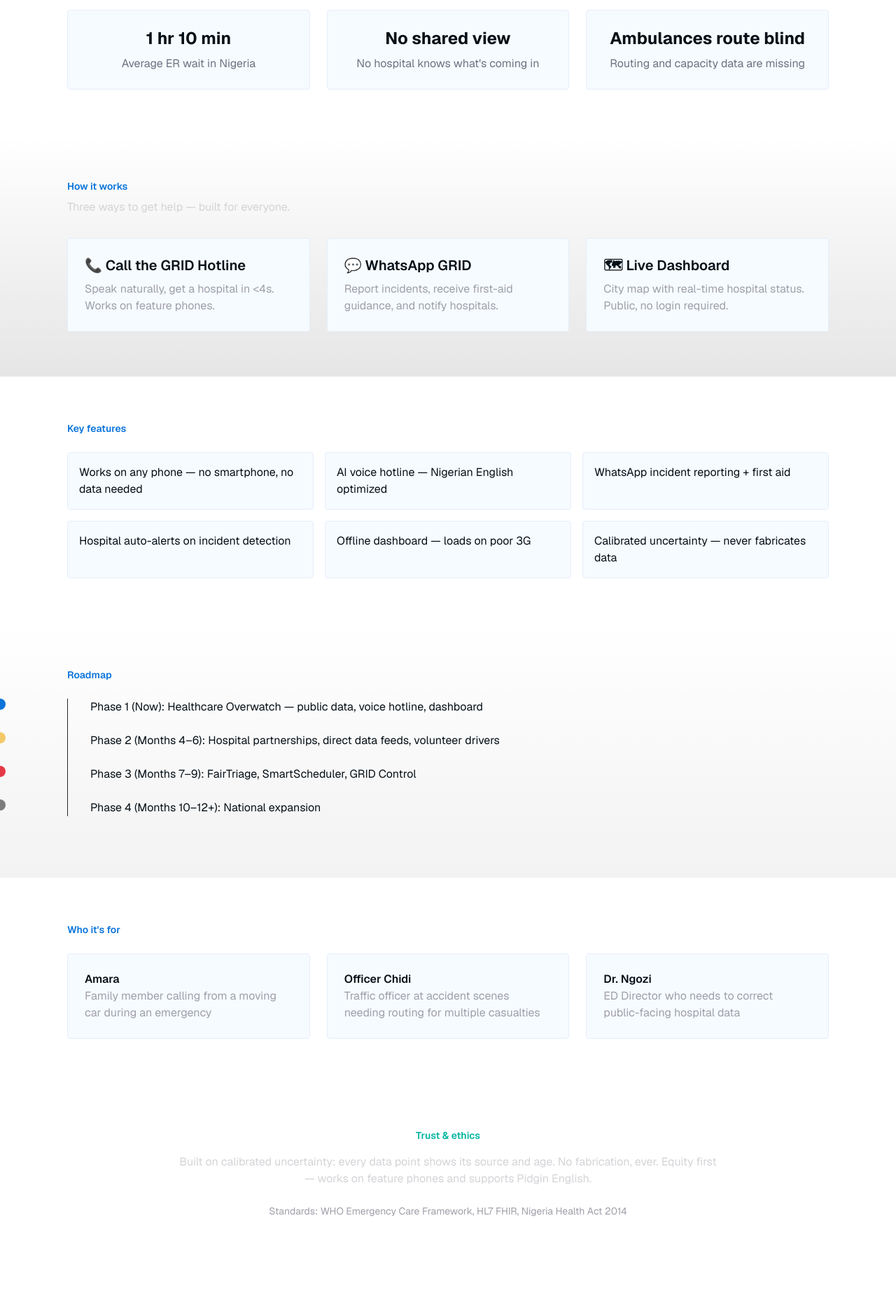
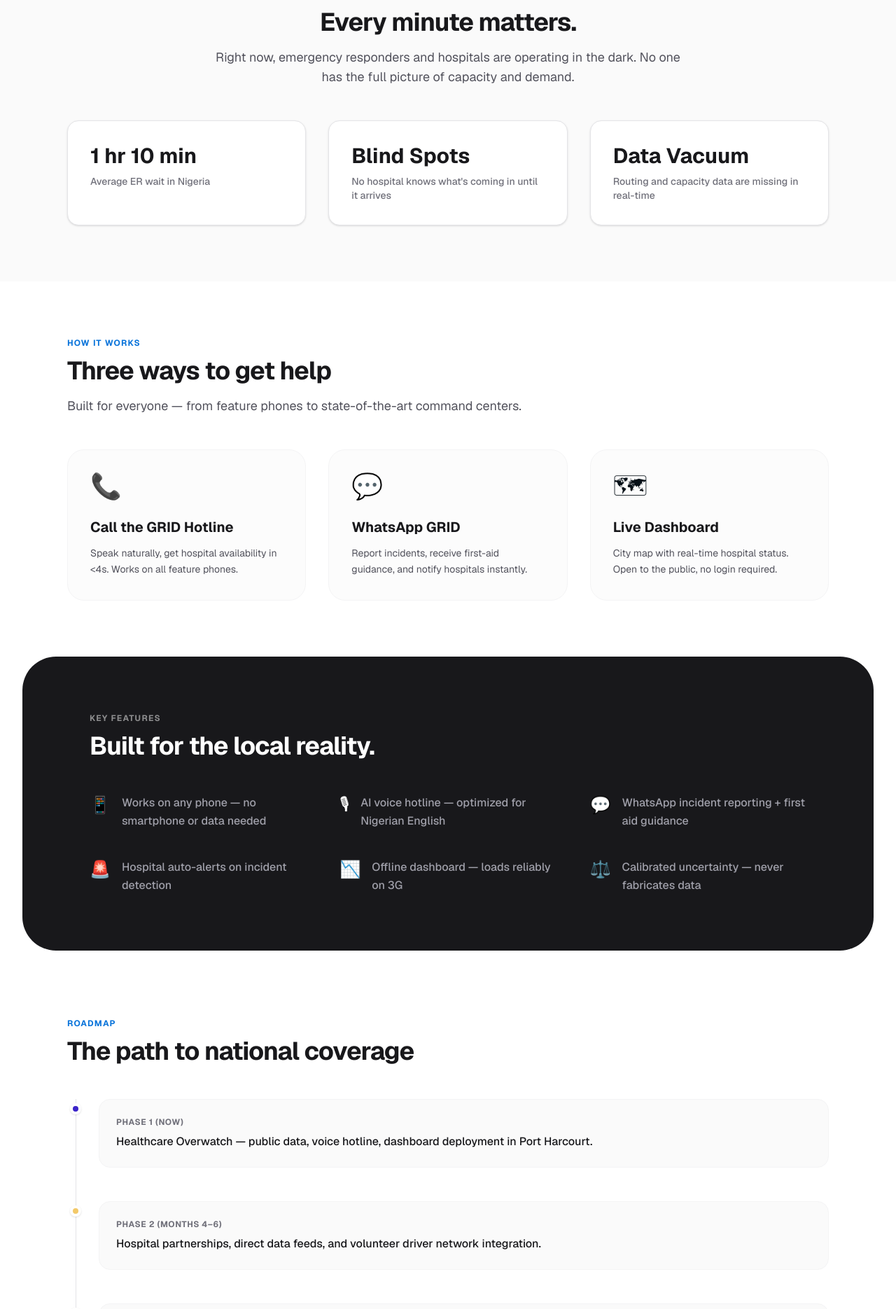
Before and after one commit to Philemon01/emerge_grid, a Next.js app in the folder my-app/: page / in a window 1280 px wide. Shown: the part 880-2750 px from the top of the page at 70% size. Built offline with nearby package versions, Linux system fonts and the light colour scheme.

Commit message:
ui upgrade

```diff
--- a/my-app/app/components/features-section.tsx
+++ b/my-app/app/components/features-section.tsx
@@ -1,15 +1,34 @@
+import SectionHeader from "./section-header";
+
 export default function FeaturesSection() {
+  const features = [
+    { icon: "📱", text: "Works on any phone — no smartphone or data needed" },
+    { icon: "🎙", text: "AI voice hotline — optimized for Nigerian English" },
+    { icon: "💬", text: "WhatsApp incident reporting + first aid guidance" },
+    { icon: "🚨", text: "Hospital auto-alerts on incident detection" },
+    { icon: "📉", text: "Offline dashboard — loads reliably on 3G" },
+    { icon: "⚖️", text: "Calibrated uncertainty — never fabricates data" },
+  ];
+
   return (
-    <section id="features" className="py-16 px-6 lg:px-24">
+    <section id="features" className="py-20 px-6 lg:px-24 bg-zinc-900 text-white rounded-[3rem] mx-4 sm:mx-8">
       <div className="max-w-6xl mx-auto">
-        <h3 className="text-sm text-brand-primary font-semibold">Key features</h3>
-        <div className="mt-6 grid grid-cols-1 sm:grid-cols-2 lg:grid-cols-3 gap-4">
-          <div className="p-4 card-bg rounded">Works on any phone — no smartphone, no data needed</div>
-          <div className="p-4 card-bg rounded">AI voice hotline — Nigerian English optimized</div>
-          <div className="p-4 card-bg rounded">WhatsApp incident reporting + first aid</div>
-          <div className="p-4 card-bg rounded">Hospital auto-alerts on incident detection</div>
-          <div className="p-4 card-bg rounded">Offline dashboard — loads on poor 3G</div>
-          <div className="p-4 card-bg rounded">Calibrated uncertainty — never fabricates data</div>
+        <div className="mb-12">
+          <h3 className="text-xs font-bold uppercase tracking-widest text-white/50 mb-3">
+            Key features
+          </h3>
+          <h2 className="text-3xl sm:text-4xl font-bold text-white tracking-tight">
+            Built for the local reality.
+          </h2>
+        </div>
+
+        <div className="grid grid-cols-1 sm:grid-cols-2 lg:grid-cols-3 gap-x-12 gap-y-10">
+          {features.map((f, i) => (
+            <div key={i} className="flex gap-4 items-start">
+              <span className="text-2xl">{f.icon}</span>
+              <p className="text-zinc-400 leading-relaxed font-medium">{f.text}</p>
+            </div>
+          ))}
         </div>
       </div>
     </section>
--- a/my-app/app/components/header.tsx
+++ b/my-app/app/components/header.tsx
@@ -1,7 +1,7 @@
 export default function Header() {
   return (
     <header className="w-full py-6 ">
-      {/* <div className="max-w-6xl mx-auto px-6 lg:px-24 flex items-center justify-between">
+      <div className="max-w-6xl mx-auto px-6 lg:px-24 flex items-center justify-between">
         <div className="flex items-center gap-3">
           <div className="px-3 py-1 rounded-full border border-solid border-slate-200 text-sm font-semibold">EMERGE.GRID</div>
         </div>
@@ -10,7 +10,7 @@
           <a href="#features" className="hover:text-foreground">Features</a>
           <a href="#partner" className="hover:text-foreground">Partner</a>
         </nav>
-      </div> */}
+      </div>
     </header>
   );
 }
--- a/my-app/app/components/how-section.tsx
+++ b/my-app/app/components/how-section.tsx
@@ -1,22 +1,30 @@
+import SectionHeader from "./section-header";
+
 export default function HowSection() {
   return (
-    <section id="how" className="py-16 px-6 lg:px-24 bg-gradient-to-b from-transparent to-black/10">
+    <section id="how" className="py-20 px-6 lg:px-24">
       <div className="max-w-6xl mx-auto">
-        <h3 className="text-sm text-brand-primary font-semibold">How it works</h3>
-        <p className="mt-2 text-zinc-300">Three ways to get help — built for everyone.</p>
+        <SectionHeader
+          title="How it works"
+          subtitle="Three ways to get help"
+          description="Built for everyone — from feature phones to state-of-the-art command centers."
+        />
 
-        <div className="mt-8 grid grid-cols-1 sm:grid-cols-3 gap-6">
-          <div className="card-bg p-6 rounded">
-            <div className="text-xl font-semibold">📞 Call the GRID Hotline</div>
-            <div className="mt-2 text-zinc-400">Speak naturally, get a hospital in &lt;4s. Works on feature phones.</div>
+        <div className="grid grid-cols-1 sm:grid-cols-3 gap-8">
+          <div className="group p-8 border border-zinc-100 rounded-3xl bg-zinc-50/50 hover:bg-zinc-50 transition-colors">
+            <div className="text-4xl mb-6">📞</div>
+            <h4 className="text-xl font-bold text-zinc-900 mb-3">Call the GRID Hotline</h4>
+            <p className="text-zinc-600 text-sm leading-relaxed">Speak naturally, get hospital availability in &lt;4s. Works on all feature phones.</p>
           </div>
-          <div className="card-bg p-6 rounded">
-            <div className="text-xl font-semibold">💬 WhatsApp GRID</div>
-            <div className="mt-2 text-zinc-400">Report incidents, receive first-aid guidance, and notify hospitals.</div>
+          <div className="group p-8 border border-zinc-100 rounded-3xl bg-zinc-50/50 hover:bg-zinc-50 transition-colors">
+            <div className="text-4xl mb-6">💬</div>
+            <h4 className="text-xl font-bold text-zinc-900 mb-3">WhatsApp GRID</h4>
+            <p className="text-zinc-600 text-sm leading-relaxed">Report incidents, receive first-aid guidance, and notify hospitals instantly.</p>
           </div>
-          <div className="card-bg p-6 rounded">
-            <div className="text-xl font-semibold">🗺 Live Dashboard</div>
-            <div className="mt-2 text-zinc-400">City map with real-time hospital status. Public, no login required.</div>
+          <div className="group p-8 border border-zinc-100 rounded-3xl bg-zinc-50/50 hover:bg-zinc-50 transition-colors">
+            <div className="text-4xl mb-6">🗺</div>
+            <h4 className="text-xl font-bold text-zinc-900 mb-3">Live Dashboard</h4>
+            <p className="text-zinc-600 text-sm leading-relaxed">City map with real-time hospital status. Open to the public, no login required.</p>
           </div>
         </div>
       </div>
--- a/my-app/app/components/problem-section.tsx
+++ b/my-app/app/components/problem-section.tsx
@@ -1,22 +1,28 @@
+import SectionHeader from "./section-header";
+
 export default function ProblemSection() {
   return (
-    <section id="problem" className="py-16 px-6 lg:px-24">
-      <div className="max-w-6xl mx-auto text-center">
-        <h3 className="text-sm text-brand-primary font-semibold">The problem</h3>
-        <p className="mt-4 text-xl text-zinc-200 font-medium">Every minute matters. Right now, no one has the full picture.</p>
+    <section id="problem" className="py-20 px-6 lg:px-24 bg-zinc-50">
+      <div className="max-w-6xl mx-auto">
+        <SectionHeader
+          title="The problem"
+          subtitle="Every minute matters."
+          description="Right now, emergency responders and hospitals are operating in the dark. No one has the full picture of capacity and demand."
+          centered
+        />
 
-        <div className="mt-8 grid grid-cols-1 sm:grid-cols-3 gap-6">
-          <div className="card-bg p-6 rounded">
-            <div className="text-2xl font-bold text-foreground">1 hr 10 min</div>
-            <div className="mt-2 muted">Average ER wait in Nigeria</div>
+        <div className="grid grid-cols-1 sm:grid-cols-3 gap-8">
+          <div className="bg-white border border-zinc-200 p-8 rounded-2xl shadow-sm hover:shadow-md transition-all">
+            <div className="text-3xl font-bold text-zinc-900">1 hr 10 min</div>
+            <div className="mt-2 text-zinc-500 font-medium text-sm">Average ER wait in Nigeria</div>
           </div>
-          <div className="card-bg p-6 rounded">
-            <div className="text-2xl font-bold text-foreground">No shared view</div>
-            <div className="mt-2 muted">No hospital knows what's coming in</div>
+          <div className="bg-white border border-zinc-200 p-8 rounded-2xl shadow-sm hover:shadow-md transition-all">
+            <div className="text-3xl font-bold text-zinc-900">Blind Spots</div>
+            <div className="mt-2 text-zinc-500 font-medium text-sm">No hospital knows what's coming in until it arrives</div>
           </div>
-          <div className="card-bg p-6 rounded">
-            <div className="text-2xl font-bold text-foreground">Ambulances route blind</div>
-            <div className="mt-2 muted">Routing and capacity data are missing</div>
+          <div className="bg-white border border-zinc-200 p-8 rounded-2xl shadow-sm hover:shadow-md transition-all">
+            <div className="text-3xl font-bold text-zinc-900">Data Vacuum</div>
+            <div className="mt-2 text-zinc-500 font-medium text-sm">Routing and capacity data are missing in real-time</div>
           </div>
         </div>
       </div>
--- a/my-app/app/components/roadmap-section.tsx
+++ b/my-app/app/components/roadmap-section.tsx
@@ -1,26 +1,52 @@
+import SectionHeader from "./section-header";
+
 export default function RoadmapSection() {
+  const steps = [
+    {
+      phase: "Phase 1 (Now)",
+      color: "bg-[#3b24c9]",
+      content: "Healthcare Overwatch — public data, voice hotline, dashboard deployment in Port Harcourt."
+    },
+    {
+      phase: "Phase 2 (Months 4–6)",
+      color: "bg-[#F3C969]",
+      content: "Hospital partnerships, direct data feeds, and volunteer driver network integration."
+    },
+    {
+      phase: "Phase 3 (Months 7–9)",
+      color: "bg-[#E63946]",
+      content: "FairTriage, SmartScheduler, and GRID Control for unified dispatch."
+    },
+    {
+      phase: "Phase 4 (Months 10–12+)",
+      color: "bg-[#7C7C7C]",
+      content: "National expansion across major Nigerian metropolitan hubs."
+    }
+  ];
+
   return (
-    <section id="roadmap" className="py-16 px-6 lg:px-24 bg-gradient-to-b from-black/0 to-black/5">
+    <section id="roadmap" className="py-24 px-6 lg:px-24">
       <div className="max-w-6xl mx-auto">
-        <h3 className="text-sm text-brand-primary font-semibold">Roadmap</h3>
-        <div className="mt-6">
-          <ol className="border-l border-zinc-800">
-            <li className="mb-6 ml-4">
-              <div className="absolute -left-2 w-4 h-4 rounded-full bg-brand-primary" />
-              <div className="pl-4">Phase 1 (Now): Healthcare Overwatch — public data, voice hotline, dashboard</div>
-            </li>
-            <li className="mb-6 ml-4">
-              <div className="absolute -left-2 w-4 h-4 rounded-full bg-[#F3C969]" />
-              <div className="pl-4">Phase 2 (Months 4–6): Hospital partnerships, direct data feeds, volunteer drivers</div>
-            </li>
-            <li className="mb-6 ml-4">
-              <div className="absolute -left-2 w-4 h-4 rounded-full bg-[#E63946]" />
-              <div className="pl-4">Phase 3 (Months 7–9): FairTriage, SmartScheduler, GRID Control</div>
-            </li>
-            <li className="mb-6 ml-4">
-              <div className="absolute -left-2 w-4 h-4 rounded-full bg-[#7C7C7C]" />
-              <div className="pl-4">Phase 4 (Months 10–12+): National expansion</div>
-            </li>
+        <SectionHeader
+          title="Roadmap"
+          subtitle="The path to national coverage"
+        />
+
+        <div className="mt-12">
+          <ol className="relative border-l border-zinc-200 ml-3">
+            {steps.map((step, i) => (
+              <li key={i} className="mb-12 ml-8">
+                <div className={`absolute -left-[9px] mt-1.5 h-4 w-4 rounded-full ${step.color} border-4 border-white shadow-sm`} />
+                <div className="bg-zinc-50 p-6 rounded-2xl border border-zinc-100">
+                  <span className="text-xs font-bold text-zinc-500 uppercase tracking-wider mb-2 block">
+                    {step.phase}
+                  </span>
+                  <p className="text-zinc-900 font-medium">
+                    {step.content}
+                  </p>
+                </div>
+              </li>
+            ))}
           </ol>
         </div>
       </div>
--- /dev/null
+++ b/my-app/app/components/section-header.tsx
@@ -0,0 +1,29 @@
+export default function SectionHeader({
+  title,
+  subtitle,
+  description,
+  centered = false
+}: {
+  title: string;
+  subtitle?: string;
+  description?: string;
+  centered?: boolean;
+}) {
+  return (
+    <div className={`mb-12 ${centered ? 'text-center' : ''}`}>
+      <h3 className="text-xs font-bold uppercase tracking-widest text-brand-primary mb-3">
+        {title}
+      </h3>
+      {subtitle && (
+        <h2 className="text-3xl sm:text-4xl font-bold text-zinc-900 tracking-tight">
+          {subtitle}
+        </h2>
+      )}
+      {description && (
+        <p className={`mt-4 text-lg text-zinc-600 max-w-2xl ${centered ? 'mx-auto' : ''}`}>
+          {description}
+        </p>
+      )}
+    </div>
+  );
+}
--- a/my-app/app/components/trust-section.tsx
+++ b/my-app/app/components/trust-section.tsx
@@ -1,13 +1,20 @@
+import SectionHeader from "./section-header";
+
 export default function TrustSection() {
   return (
-    <section id="trust" className="py-16 px-6 lg:px-24">
+    <section id="trust" className="py-24 px-6 lg:px-24">
       <div className="max-w-6xl mx-auto text-center">
-        <h3 className="text-sm text-[#00B4A0] font-semibold">Trust & ethics</h3>
-        <p className="mt-4 text-zinc-300 max-w-3xl mx-auto">
-          Built on calibrated uncertainty: every data point shows its source and age. No fabrication, ever.
-          Equity first — works on feature phones and supports Pidgin English.
-        </p>
-        <div className="mt-6 text-zinc-400 text-sm">Standards: WHO Emergency Care Framework, HL7 FHIR, Nigeria Health Act 2014</div>
+        <SectionHeader
+          title="Trust & ethics"
+          subtitle="Reliability by design"
+          description="Built on calibrated uncertainty: every data point shows its source and age. No fabrication, ever. Equity first — works on feature phones and supports Pidgin English."
+          centered
+        />
+        <div className="mt-8 flex flex-wrap justify-center gap-x-8 gap-y-4 text-zinc-400 text-xs font-bold uppercase tracking-widest">
+          <span>WHO Emergency Care Framework</span>
+          <span>HL7 FHIR</span>
+          <span>Nigeria Health Act 2014</span>
+        </div>
       </div>
     </section>
   );
--- a/my-app/app/components/who-section.tsx
+++ b/my-app/app/components/who-section.tsx
@@ -1,21 +1,29 @@
+import SectionHeader from "./section-header";
+
 export default function WhoSection() {
+  const users = [
+    { name: "Amara", role: "Family member", desc: "Calling from a moving car during an emergency, needing immediate hospital routing." },
+    { name: "Officer Chidi", role: "Traffic Officer", desc: "At an accident scene needing to coordinate routing for multiple casualties simultaneously." },
+    { name: "Dr. Ngozi", role: "ED Director", desc: "Correcting public-facing hospital data to manage incoming patient flow effectively." }
+  ];
+
   return (
-    <section id="who" className="py-16 px-6 lg:px-24">
+    <section id="who" className="py-20 px-6 lg:px-24 bg-zinc-50">
       <div className="max-w-6xl mx-auto">
-        <h3 className="text-sm text-brand-primary font-semibold">Who it's for</h3>
-        <div className="mt-6 grid grid-cols-1 sm:grid-cols-3 gap-6">
-          <div className="p-6 card-bg rounded">
-            <div className="font-semibold">Amara</div>
-            <div className="text-zinc-400">Family member calling from a moving car during an emergency</div>
-          </div>
-          <div className="p-6 card-bg rounded">
-            <div className="font-semibold">Officer Chidi</div>
-            <div className="text-zinc-400">Traffic officer at accident scenes needing routing for multiple casualties</div>
-          </div>
-          <div className="p-6 card-bg rounded">
-            <div className="font-semibold">Dr. Ngozi</div>
-            <div className="text-zinc-400">ED Director who needs to correct public-facing hospital data</div>
-          </div>
+        <SectionHeader
+          title="Who it's for"
+          subtitle="Designed for the front lines"
+          centered
+        />
+
+        <div className="grid grid-cols-1 sm:grid-cols-3 gap-8">
+          {users.map((user, i) => (
+            <div key={i} className="p-8 bg-white border border-zinc-200 rounded-2xl shadow-sm">
+              <div className="font-bold text-zinc-900 text-lg mb-1">{user.name}</div>
+              <div className="text-xs font-bold text-brand-primary uppercase tracking-wider mb-4">{user.role}</div>
+              <p className="text-zinc-600 text-sm leading-relaxed">{user.desc}</p>
+            </div>
+          ))}
         </div>
       </div>
     </section>
```
Also changed, not shown: my-app/app/components/hero-section.tsx (+13 -13 lines), my-app/app/components/partner-section.tsx (+23 -17 lines).
